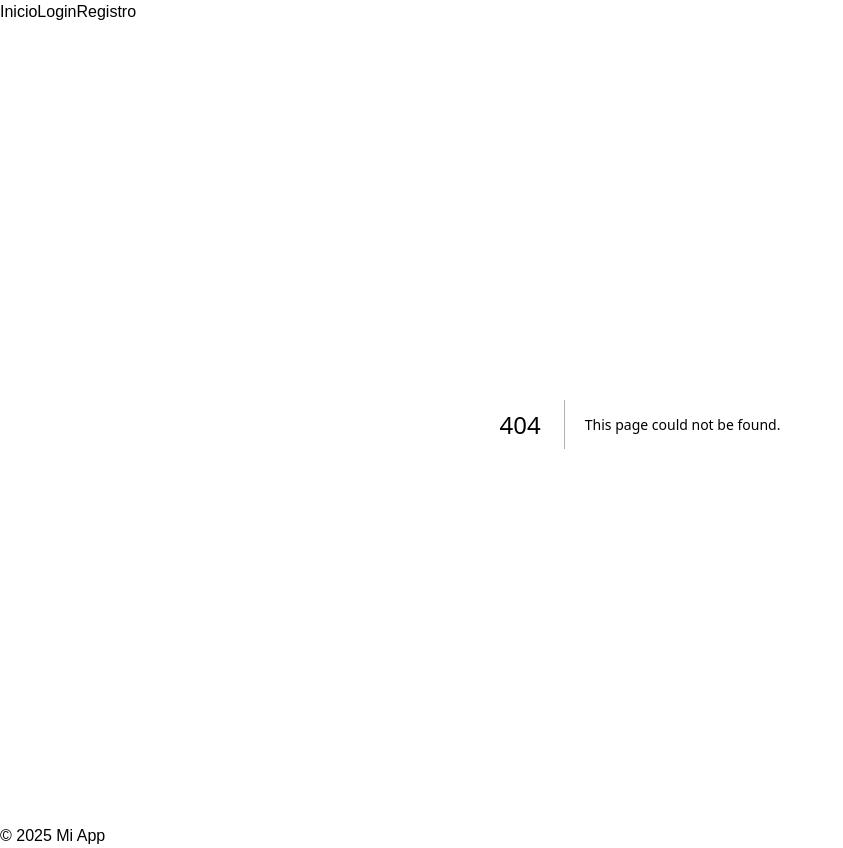
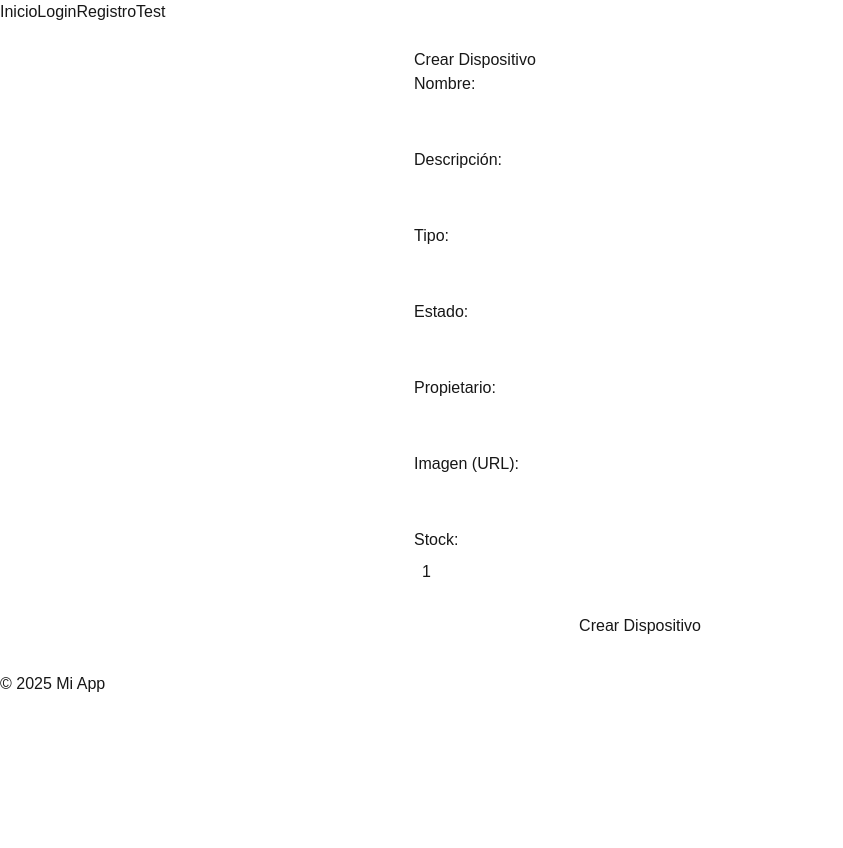
Before and after one commit to ICESI-CI3/frontend-renta_equipos_jsl_saa, a Next.js app: page /registerDevice in a window 1280 px wide. Before the commit this address had no page. Shown: the whole page, without its empty margins (0-843 px from the left). After the commit the page ends 800 px from the top, so only its background shows below. Built offline with nearby package versions, Linux system fonts and the light colour scheme; no server answers.

Commit message:
SAA/feat: upload create and list devices

```diff
--- a/src/app/layout.tsx
+++ b/src/app/layout.tsx
@@ -16,6 +16,7 @@
             <a href="/">Inicio</a>
             <a href="/login">Login</a>
             <a href="/register">Registro</a>
+            <a href="/test">Test</a>
           </nav>
         </header>
         <main>{children}</main>
--- a/src/app/test/page.tsx
+++ b/src/app/listDevice/page.tsx
@@ -2,7 +2,7 @@
 "use client";
 
 import React, { useEffect, useState } from 'react';
-import api, { getAllDevices } from '../../lib/api';
+import { getAllDevices } from '../../services/deviceService'; // Asegúrate de que la ruta sea correcta
 
 interface Device {
   id: string;
--- a/src/app/register/page.tsx
+++ b/src/app/register/page.tsx
@@ -2,17 +2,22 @@
 
 import { useState } from 'react';
 import { useRouter } from 'next/navigation';
-import { register } from '../../services/authService';
+import register from '../../services/authService';
 
 export default function RegisterPage() {
   const router = useRouter();
-  const [username, setUsername] = useState('');
+  const [name, setUsername] = useState('');
   const [email, setEmail] = useState('');
   const [password, setPassword] = useState('');
+  const [cellphone, setCellphone] = useState('');
+  const [address, setAddress] = useState('');
 
   const handleRegister = async () => {
     try {
-      await register({ username, email, password });
+      await register({
+        data: { name, email, password, cellphone, address }
+      });
+      alert('Registro exitoso');
       router.push('/login');
     } catch (error) {
       alert('Error al registrarse');
@@ -22,9 +27,11 @@
   return (
     <div>
       <h1>Registro</h1>
-      <input value={username} onChange={e => setUsername(e.target.value)} placeholder="Usuario" />
+      <input value={name} onChange={e => setUsername(e.target.value)} placeholder="Usuario" />
       <input value={email} onChange={e => setEmail(e.target.value)} placeholder="Email" />
       <input value={password} onChange={e => setPassword(e.target.value)} placeholder="Password" type="password" />
+      <input value={cellphone} onChange={e => setCellphone(e.target.value)} placeholder="Celular" />
+      <input value={address} onChange={e => setAddress(e.target.value)} placeholder="Dirección" />
       <button onClick={handleRegister}>Registrarse</button>
     </div>
   );
--- /dev/null
+++ b/src/app/registerDevice/page.tsx
@@ -0,0 +1,82 @@
+"use client";
+
+import React, { useState } from 'react';
+import { createDevice } from '../../services/deviceService';
+
+const initialState = {
+  name: '',
+  description: '',
+  type: '',
+  status: '',
+  owner: '',
+  image: '',
+};
+
+const CreateDevicePage = () => {
+  const [form, setForm] = useState(initialState);
+  const [stock, setStock] = useState(1);
+  const [message, setMessage] = useState('');
+  const [loading, setLoading] = useState(false);
+
+  const handleChange = (e: React.ChangeEvent<HTMLInputElement>) => {
+    setForm({ ...form, [e.target.name]: e.target.value });
+  };
+
+  const handleSubmit = async (e: React.FormEvent) => {
+    e.preventDefault();
+    setLoading(true);
+    setMessage('');
+    try {
+      await createDevice(stock, form);
+      setMessage('Dispositivo creado exitosamente');
+      setForm(initialState);
+      setStock(1);
+    } catch (error: any) {
+      setMessage(error?.response?.data?.message || 'Error al crear el dispositivo');
+    } finally {
+      setLoading(false);
+    }
+  };
+
+  return (
+    <div style={{ maxWidth: 500, margin: '0 auto', padding: 24 }}>
+      <h1>Crear Dispositivo</h1>
+      <form onSubmit={handleSubmit}>
+        <div style={{ marginBottom: 12 }}>
+          <label>Nombre:</label>
+          <input type="text" name="name" value={form.name} onChange={handleChange} required style={{ width: '100%', padding: 8 }} />
+        </div>
+        <div style={{ marginBottom: 12 }}>
+          <label>Descripción:</label>
+          <input type="text" name="description" value={form.description} onChange={handleChange} required style={{ width: '100%', padding: 8 }} />
+        </div>
+        <div style={{ marginBottom: 12 }}>
+          <label>Tipo:</label>
+          <input type="text" name="type" value={form.type} onChange={handleChange} required style={{ width: '100%', padding: 8 }} />
+        </div>
+        <div style={{ marginBottom: 12 }}>
+          <label>Estado:</label>
+          <input type="text" name="status" value={form.status} onChange={handleChange} required style={{ width: '100%', padding: 8 }} />
+        </div>
+        <div style={{ marginBottom: 12 }}>
+          <label>Propietario:</label>
+          <input type="text" name="owner" value={form.owner} onChange={handleChange} required style={{ width: '100%', padding: 8 }} />
+        </div>
+        <div style={{ marginBottom: 12 }}>
+          <label>Imagen (URL):</label>
+          <input type="text" name="image" value={form.image} onChange={handleChange} required style={{ width: '100%', padding: 8 }} />
+        </div>
+        <div style={{ marginBottom: 12 }}>
+          <label>Stock:</label>
+          <input type="number" name="stock" value={stock} min={1} onChange={e => setStock(Number(e.target.value))} required style={{ width: '100%', padding: 8 }} />
+        </div>
+        <button type="submit" disabled={loading} style={{ padding: 10, width: '100%' }}>
+          {loading ? 'Creando...' : 'Crear Dispositivo'}
+        </button>
+      </form>
+      {message && <div style={{ marginTop: 16 }}>{message}</div>}
+    </div>
+  );
+};
+
+export default CreateDevicePage;
--- a/src/services/authService.ts
+++ b/src/services/authService.ts
@@ -1,13 +1,27 @@
 // src/services/authService.ts
-import api from '../lib/api';
-import { User, RegisterData, LoginData } from '../types/user';
+import axios from 'axios';
 
-export const login = async (data: LoginData): Promise<User> => {
-  const response = await api.post('api/v1/auth/login', data);
+const api = axios.create({
+  baseURL: process.env.NEXT_PUBLIC_BACKEND_URL, // Usa la variable de entorno
+  headers: {
+    'Content-Type': 'application/json',
+  },
+});
+
+
+
+
+export const register = async (data: any) => {
+  const response = await api.post('/api/v1/auth/register', data);
   return response.data;
-};
+}
 
-export const register = async (data: RegisterData): Promise<User> => {
-  const response = await api.post('api/v1/auth/register', data);
+
+export const login = async (data: any) => {
+  const response = await api.post('/api/v1/auth/login', data);
   return response.data;
-};
+}
+
+
+
+export default api;
--- a/src/lib/api.ts
+++ b/src/services/deviceService.ts
@@ -1,4 +1,3 @@
-// src/lib/api.ts
 import axios from 'axios';
 
 const api = axios.create({
@@ -14,4 +13,9 @@
   return response.data;
 };
 
+export const createDevice = async (stock: number, data: any) => {
+  const response = await api.post(`/api/v1/devices/${stock}`, data);
+  return response.data;
+};
+
 export default api;
```
